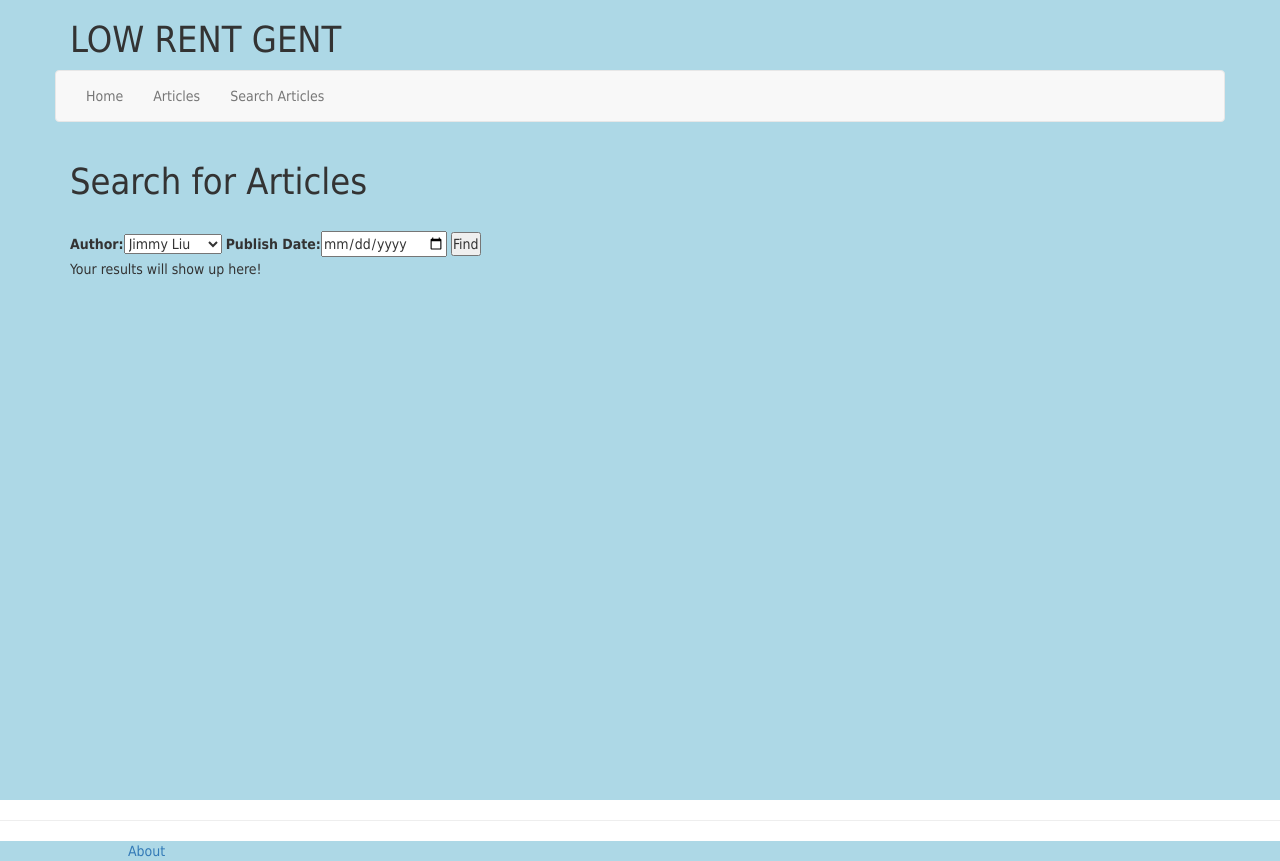
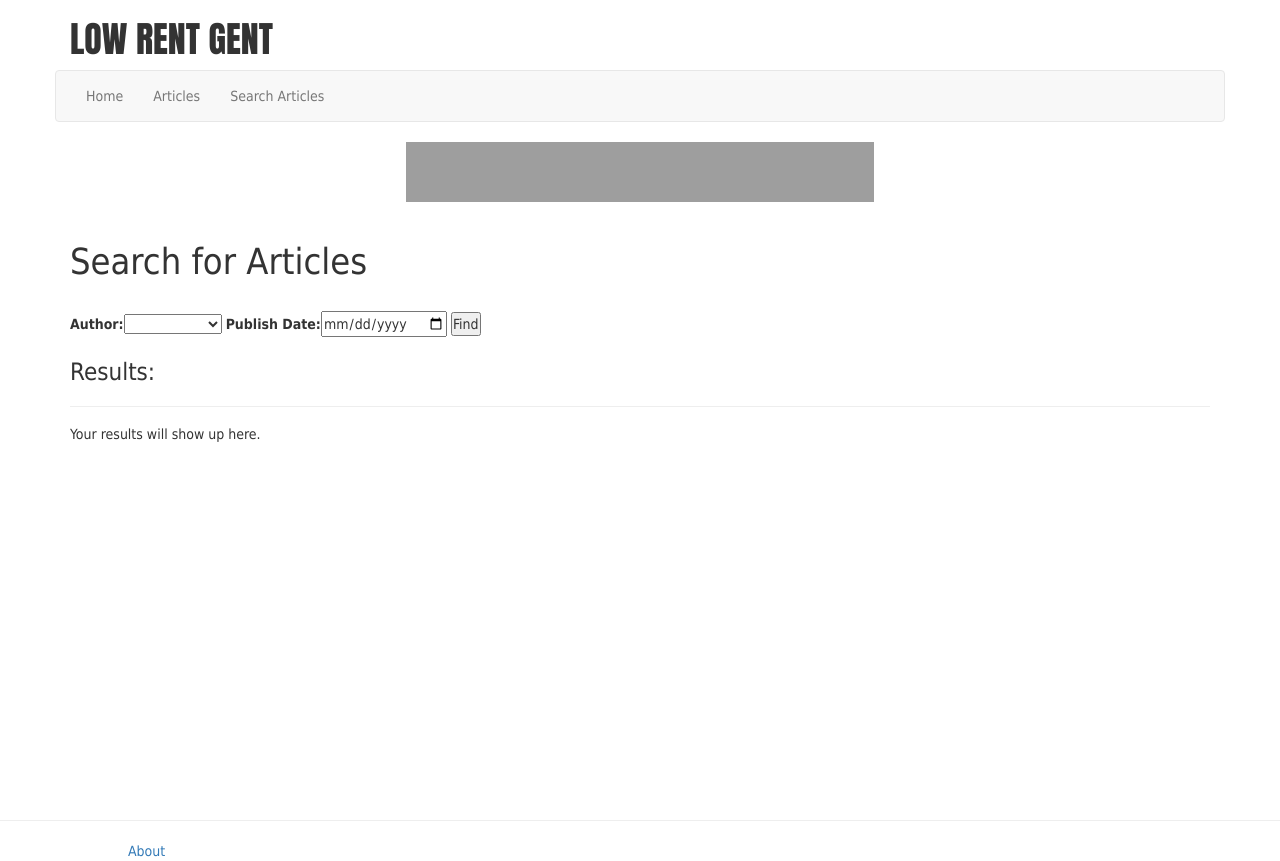
Before and after one commit to benrhanson/lowrentgent, a Django app: page /search/ in a window 1280 px wide. Run offline with Django 3.2, Linux system fonts and the light colour scheme; parts of the project's set-up code (start-up, migrations or seed data) failed here and were passed over; some libraries are stand-ins or nearby versions; grey boxes are pictures that could not be loaded.

Commit message:
finalized version prior to adding comments

```diff
--- a/apps/blogposts/forms.py
+++ b/apps/blogposts/forms.py
@@ -2,7 +2,7 @@ from django import forms
 from .models import Articles
 from django.forms import ModelForm
 
-AUTHOR_NAME_CHOICES = [('Jimmy Liu', 'Jimmy Liu'), ('Ben Hanson', 'Ben Hanson')]
+AUTHOR_NAME_CHOICES = [('', ''), ('Jimmy Liu', 'Jimmy Liu'), ('Ben Hanson', 'Ben Hanson')]
 
 class DateInput(forms.widgets.TextInput):
 	input_type='date'
--- a/apps/blogposts/static/blogposts/styles.css
+++ b/apps/blogposts/static/blogposts/styles.css
@@ -11,14 +11,13 @@
 	max-height: auto;
 	min-width: 100%;
 	max-width: auto;
-	background: lightblue;
 }
 
 /* logo */
 .logo {
 	font-family: impact;
 	font-weight: bold;
-
+	text-decoration: none;
 }
 
 /*main page*/
@@ -55,7 +54,7 @@ h3, a {
 }
 
 /*article page */
-.lefty, img{
+.top-pic{
 	text-align: center;
 }
 
@@ -75,9 +74,12 @@ h2 {
 	text-align: center;
 }
 
+.ads {
+	text-align: center;
+}
+
 footer {
 	padding-left: 10%;
-	background-color: lightblue;
 }
 
 /* bottom ads */
@@ -104,3 +106,12 @@ iframe {
 .bottom_ad, button {
 	text-align: center;
 }
+
+/* article page */
+.top_pic img {
+	text-align: center;
+}
+
+.article {
+
+}
--- a/apps/blogposts/templates/blogposts/search.html
+++ b/apps/blogposts/templates/blogposts/search.html
@@ -15,15 +15,15 @@
 </head>
 
 <body>
-<div class = "background">
-	<div class = "container">
-		<H1>LOW RENT GENT</H1>
-		<!-- nav bar -->
+	<div class = "background">
+		<div class = "container">
+			<h1 class = "logo">LOW RENT GENT</h1>
+			<!-- nav bar -->
 			<div class = "row">
 				<nav class = "navbar navbar-default">
 					<div class = "container-fluid">
 						<div class = "navbar-header">
-							<ul class = "nav navbar-nav" class = "col-md-9">
+							<ul class = "nav navbar-nav">
 								<li><a href="/">Home</a></li>
 								<li><a href="/all">Articles</a></li>
 								<li><a href="/search">Search Articles</a></li>
@@ -31,21 +31,33 @@
 						</div>
 					</div>
 				</nav>
-			<!-- nav bar ends -->
+			</div> <!-- nav bar ends -->
+			<!-- top ads -->
+			<div class = "top_ad">
+				<iframe src="//rcm-na.amazon-adsystem.com/e/cm?o=1&p=13&l=ez&f=ifr&linkID=46d24142611b00416ac40dcb21244cc6&t=fivpoipod-20&tracking_id=fivpoipod-20" width="468" height="60" scrolling="no" border="0" marginwidth="0" style="border:none;" frameborder="0"></iframe>
 			</div>
+			<br>
 
 	<!-- Form for searching the database -->
 <h1>Search for Articles</h1>
 <br>
-<form action = "/home/query/" method = "post">
+<form action = "/query/" method = "post">
 	{% csrf_token %}
 	{{ form.as_table }}
 	<input type = "submit" value = "Find">
 </form>
 
-{% for item in request.session.results %}
-	{{item}}
-{% endfor %}
+<h3>Results:</h3>
+<hr>
+{% if request.session.results.0 == 'Your results will show up here.' %}
+	<h5>{{request.session.results.0}}</h5>
+	{% else %}
+	{% for item in request.session.results %}
+		<a href="/article/{{item.id}}"><h5>{{item.blog_headline}}</h5></a>
+		<h5>By: {{item.blog_author}} Date: {{item.blog_date}}</h5>
+		<hr>
+	{% endfor %}
+{% endif %}
 
 	<!-- class container ends -->
 	</div>
--- a/apps/blogposts/views.py
+++ b/apps/blogposts/views.py
@@ -38,7 +38,7 @@ def searchpage(request):
 	try:
 		request.session['results']
 	except:
-		request.session['results'] = ["Your results will show up here!"]
+		request.session['results'] = ["Your results will show up here."]
 	results = request.session['results']
 	return render(request, 'blogposts/search.html', {'form':form_class})
 
@@ -46,6 +46,7 @@ def searchpage(request):
 
 def query(request):
 	if request.method == "POST":
+		print "got hit"
 		# searches when query has a date but no author
 		if not request.POST['blog_author'] and request.POST['blog_date']:
 			results = Articles.objects.filter(blog_date = request.POST['blog_date'])
@@ -55,13 +56,12 @@ def query(request):
 		# date and author
 		else:
 			results = Articles.objects.filter(blog_author = request.POST['blog_author'], blog_date = request.POST['blog_date'])
-		result_package = []
+		results_package = []
 		for i in results:
 			if isinstance(i.blog_date, datetime.date):
 				date = i.blog_date.strftime('%D')
-				print date
-			result_package.append(['blog_author', i.blog_author, 'blog_date', date, 'blog_article', i.blog_article, 'id', i.id])
-		request.session['results'] = result_package
+			results_package.append(({'blog_author': i.blog_author, 'id': i.id, 'blog_date': date, 'blog_headline': i.blog_headline, 'blog_image': i.blog_image}))
+		request.session['results'] = results_package
 	else:
 		print "oopsie"
 	return redirect(searchpage)
```
Also changed, not shown: apps/blogposts/templates/blogposts/about.html (+10 -6 lines), apps/blogposts/templates/blogposts/all.html (+14 -11 lines), apps/blogposts/templates/blogposts/article.html (+31 -25 lines), db.sqlite3, 2 other files.
